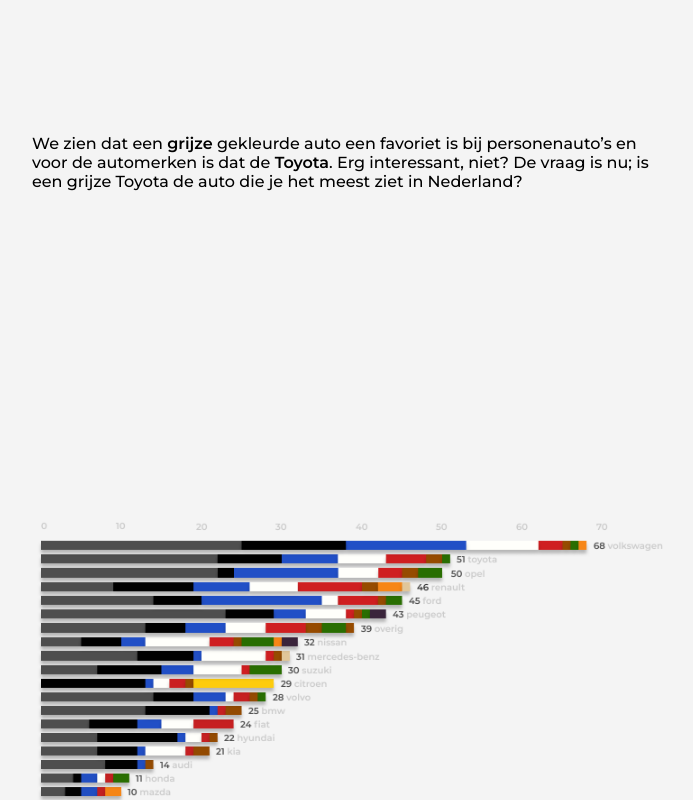
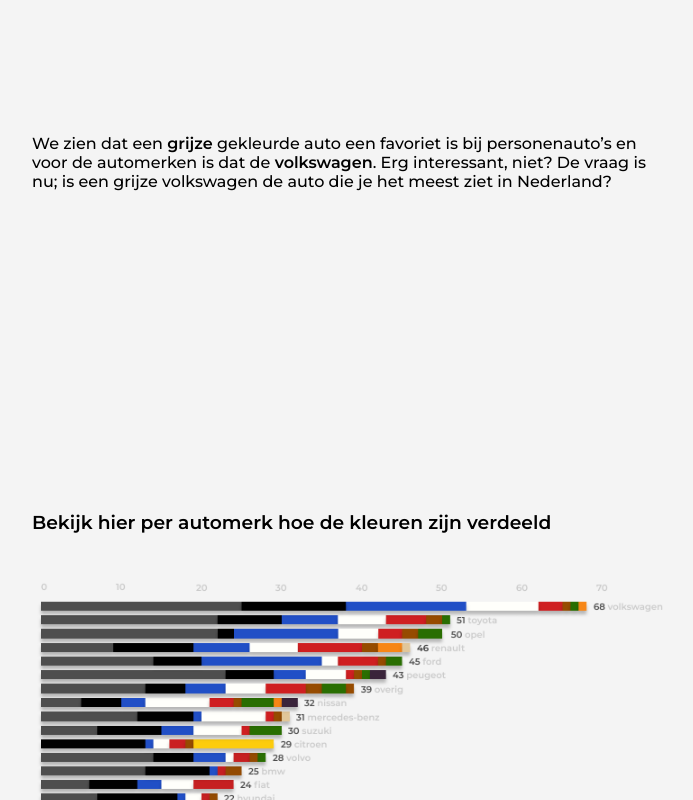
Before and after one commit to wailingnaomi/frontend-applications, a Vue app in the folder data-visualisation/: page / in a window 1280 px wide. Shown: the part 1820-2620 px from the top of the page, without its empty margins (288-981 px from the left). Built offline with nearby package versions, Linux system fonts and the light colour scheme.

Commit message:
added changeChart and ChartTitle component

```diff
--- a/data-visualisation/package.json
+++ b/data-visualisation/package.json
@@ -1,5 +1,5 @@
 {
-  "name": "to-do",
+  "name": "data-visualisation",
   "version": "0.1.0",
   "private": true,
   "scripts": {
--- a/data-visualisation/src/App.vue
+++ b/data-visualisation/src/App.vue
@@ -17,10 +17,6 @@
     Header,
     Main,
     Footer
-  },
-  methods: {
-
-
   }
 }
 </script>
@@ -41,6 +37,4 @@
   margin: 2em auto;
 
 }
-
-
 </style>
--- /dev/null
+++ b/data-visualisation/src/components/ChangeChart.vue
@@ -0,0 +1,60 @@
+<template>
+    <div>
+        <v-btn v-if="image" :key="image.id" @click="showTwo" :src="image.src" >Kleuren</v-btn>
+        <v-btn v-if="image" :key="image.id" @click="showOne" :src="image.src">Automerken </v-btn>
+    </div>
+
+    <img v-if="image" :key="image.id" :src="image.src">
+</template>
+
+<script>
+import Button from './Button'
+
+export default {
+    name: "ChangeChart",
+    components: {
+        'v-btn' :  Button,
+    },
+    data(){
+        // https://stackoverflow.com/questions/61728016/vue-js-change-image-src-with-a-click
+        return{
+            image: null,
+            images: [{
+                id: 1,
+                src: "barchart-color.png", // https://www.reddit.com/r/vuejs/comments/a5m0xg/quick_question_using_vuecli_3_absolute_path_to/
+                alt: "Een staafdiagram over kleuren"
+            },
+            {
+                id: 2,
+                src: "barchart-brand.png",
+                alt: "Een staafdiagram over automerken"
+            }
+            ]
+        }
+    },
+    mounted(){
+        this.showOne(),
+        this.showTwo()
+    },
+    methods: {
+        showOne(){
+            this.image = this.images[1];
+        },
+        showTwo(){
+            this.image = this.images[0]
+        }
+    }
+};
+</script>
+
+<style scoped>
+
+    img{
+        width: 100%;
+    }
+
+    div{
+        display: flex;
+        flex-direction: row;
+    }
+</style>
--- /dev/null
+++ b/data-visualisation/src/components/ChartTitle.vue
@@ -0,0 +1,17 @@
+<template>
+    <h3>
+        <slot>Zet hier je titel</slot>
+    </h3>
+</template>
+
+<script>
+export default {
+    name: "ChartTitle"
+}
+</script>
+
+<style scoped>
+h3{
+        margin: 2em 0;
+    }
+</style>
--- a/data-visualisation/src/components/Main.vue
+++ b/data-visualisation/src/components/Main.vue
@@ -4,74 +4,40 @@
     <Introduction />
 
     <section>
-        <h3>In de grafiek hieronder kun je zien welke kleuren en automerken populair zijn onder personenauto’s in Nederland.</h3>
-
-        <div>
-            <v-btn v-if="image" :key="image.id" @click="showTwo" :src="image.src"  >Kleuren</v-btn>
-            <v-btn v-if="image" :key="image.id" @click="showOne" :src="image.src">Automerken </v-btn>
-        </div>
-
-        <img v-if="image" :key="image.id" :src="image.src">
+        <chart-title>In de grafiek hieronder kun je zien welke kleuren en automerken populair zijn onder personenauto’s in Nederland.</chart-title>
+        <ChangeChart />
     </section>
 
 
     <section>
-        <p>We zien dat een <strong>grijze</strong> gekleurde auto een favoriet is bij personenauto’s en voor de automerken is dat de <strong>Toyota</strong>. Erg interessant, niet? De vraag is nu; is een grijze Toyota de auto die je het meest ziet in Nederland?</p>
+        <p>We zien dat een <strong>grijze</strong> gekleurde auto een favoriet is bij personenauto’s en voor de automerken is dat de <strong>volkswagen</strong>. Erg interessant, niet? De vraag is nu; is een grijze volkswagen de auto die je het meest ziet in Nederland?</p>
     </section>
 
-    <StackedBarchart />
+   <section>
+        <chart-title>Bekijk hier per automerk hoe de kleuren zijn verdeeld</chart-title>
+        <StackedBarchart />
+   </section>
 
     <Conclusion />
 
 </template>
 
 <script>
-import Introduction from './Introduction'
-import Button from './Button';
+import Introduction from './Introduction';
+import ChartTitle from './ChartTitle';
+import ChangeChart from './ChangeChart';
 import StackedBarchart from './StackedBarchart';
-import Conclusion from './Conclusion'
+import Conclusion from './Conclusion';
 
 export default {
     name: "Main",
     components: {
         Introduction,
-        'v-btn' : Button,
+        'chart-title' : ChartTitle,
+        ChangeChart,
         StackedBarchart,
         Conclusion,
     },
-    data(){
-        // https://stackoverflow.com/questions/61728016/vue-js-change-image-src-with-a-click
-        return{
-            image: null,
-            images: [{
-                id: 1,
-                src: "barchart-color.png", // https://www.reddit.com/r/vuejs/comments/a5m0xg/quick_question_using_vuecli_3_absolute_path_to/
-                alt: "Een staafdiagram over kleuren"
-            },
-            {
-                id: 2,
-                src: "barchart-brand.png",
-                alt: "Een staafdiagram over automerken"
-            }
-            ]
-        }
-    },
-    mounted(){
-        this.showOne(),
-        this.showTwo()
-    },
-    methods: {
-        // https://codeburst.io/creating-reusable-components-with-vue-js-button-component-503167facfde
-        // consoleClick(){
-        //     console.log('btn clicked')
-        // },
-        showOne(){
-            this.image = this.images[1];
-        },
-        showTwo(){
-            this.image = this.images[0]
-        }
-    }
 };
 </script>
 
@@ -86,10 +52,6 @@
     margin: 8em 0;
     }
 
-    h3{
-        margin: 2em 0;
-    }
-
     p{
         margin: 1em 0;
     }
@@ -102,14 +64,4 @@
     a:hover{
         color: #CCCCCC;
     }
-
-    div{
-        display: flex;
-        flex-direction: row;
-    }
-
-    img{
-        width: 100%;
-    }
-
 </style>
--- a/data-visualisation/src/components/StackedBarchart.vue
+++ b/data-visualisation/src/components/StackedBarchart.vue
@@ -1,8 +1,6 @@
 <template>
-    <section>
         <!-- https://stackoverflow.com/questions/48847644/how-to-bind-img-src-to-data-in-vue -->
         <img v-bind:src="require('../../public/'+ stackedChart)">
-    </section>
 </template>
 
 <script>
```
Also changed, not shown: 1 other file (tests, documents, lock files or other folders).
